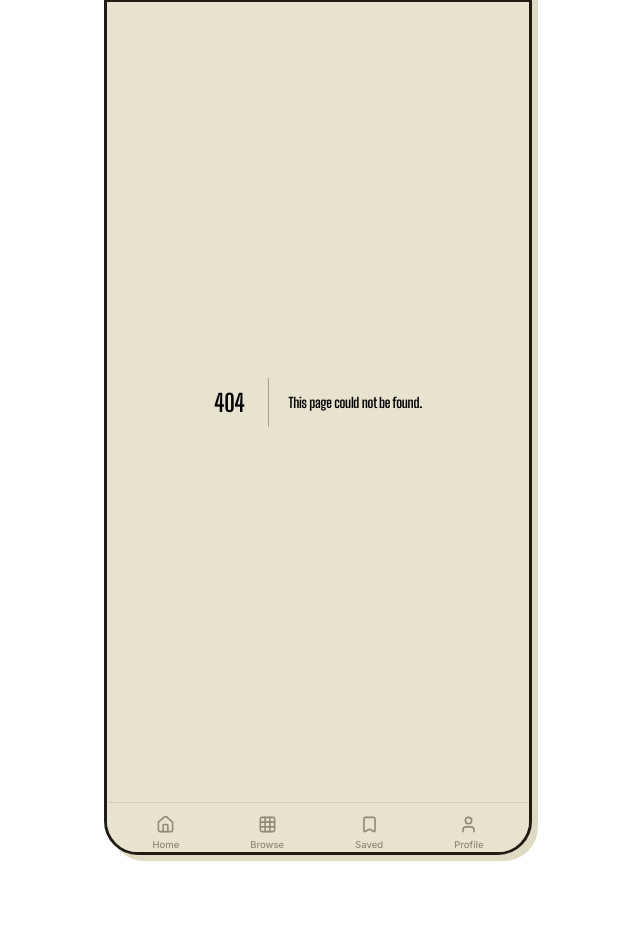
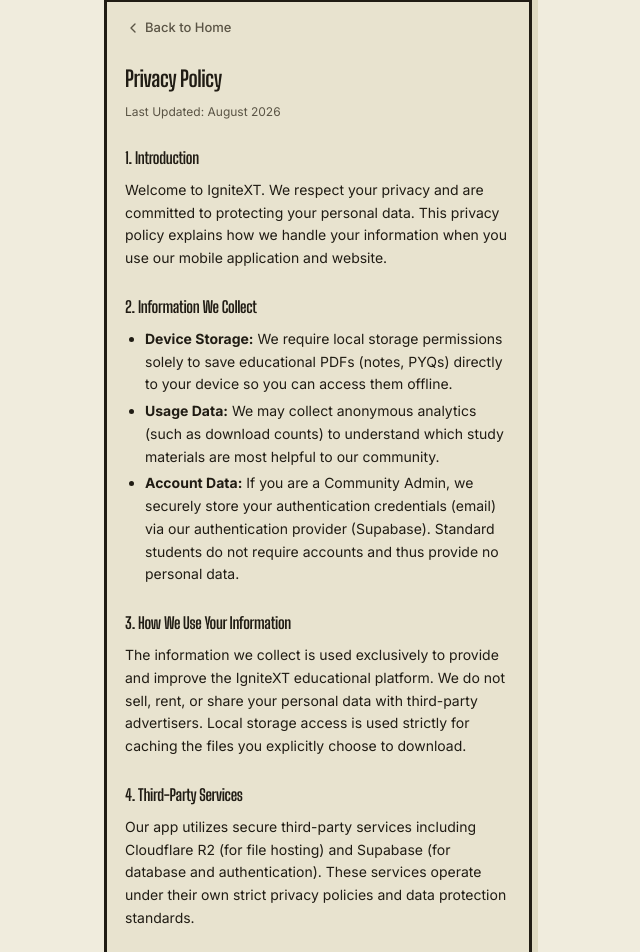
Before and after one commit to nagaraju-42/IgniteXT, a Next.js app: page /privacy in a window 1280 px wide. Before the commit this address had no page. Shown: the part 90-1042 px from the top of the page, without its empty margins (322-962 px from the left). Before the commit the page ends 977 px from the top, so only its background shows below. Built offline with nearby package versions, Linux system fonts and the light colour scheme.

Commit message:
Add Privacy Policy for Play Store

```diff
--- /dev/null
+++ b/src/app/privacy/page.tsx
@@ -0,0 +1,54 @@
+import Link from "next/link";
+import { ChevronLeftIcon } from "lucide-react";
+
+export default function PrivacyPolicy() {
+  return (
+    <div className="px-[18px] pt-4 pb-12 h-full overflow-y-auto">
+      <Link href="/" className="inline-flex items-center gap-1 text-[13px] font-medium text-[var(--ink-soft)] hover:text-[var(--ink)] mb-6 transition-colors">
+        <ChevronLeftIcon className="w-4 h-4" /> Back to Home
+      </Link>
+
+      <h1 className="font-bold text-[22px] mb-2">Privacy Policy</h1>
+      <p className="text-[12px] text-[var(--ink-soft)] mb-6">Last Updated: August 2026</p>
+
+      <div className="space-y-6 text-[14px] leading-relaxed text-[var(--ink)]">
+        <section>
+          <h2 className="font-bold text-[16px] mb-2">1. Introduction</h2>
+          <p>
+            Welcome to IgniteXT. We respect your privacy and are committed to protecting your personal data. This privacy policy explains how we handle your information when you use our mobile application and website.
+          </p>
+        </section>
+
+        <section>
+          <h2 className="font-bold text-[16px] mb-2">2. Information We Collect</h2>
+          <ul className="list-disc pl-5 space-y-1">
+            <li><strong>Device Storage:</strong> We require local storage permissions solely to save educational PDFs (notes, PYQs) directly to your device so you can access them offline.</li>
+            <li><strong>Usage Data:</strong> We may collect anonymous analytics (such as download counts) to understand which study materials are most helpful to our community.</li>
+            <li><strong>Account Data:</strong> If you are a Community Admin, we securely store your authentication credentials (email) via our authentication provider (Supabase). Standard students do not require accounts and thus provide no personal data.</li>
+          </ul>
+        </section>
+
+        <section>
+          <h2 className="font-bold text-[16px] mb-2">3. How We Use Your Information</h2>
+          <p>
+            The information we collect is used exclusively to provide and improve the IgniteXT educational platform. We do not sell, rent, or share your personal data with third-party advertisers. Local storage access is used strictly for caching the files you explicitly choose to download.
+          </p>
+        </section>
+
+        <section>
+          <h2 className="font-bold text-[16px] mb-2">4. Third-Party Services</h2>
+          <p>
+            Our app utilizes secure third-party services including Cloudflare R2 (for file hosting) and Supabase (for database and authentication). These services operate under their own strict privacy policies and data protection standards.
+          </p>
+        </section>
+
+        <section>
+          <h2 className="font-bold text-[16px] mb-2">5. Contact Us</h2>
+          <p>
+            If you have any questions or concerns about this Privacy Policy or our data practices, please contact the developer team through the app or at our official support email.
+          </p>
+        </section>
+      </div>
+    </div>
+  );
+}
```
